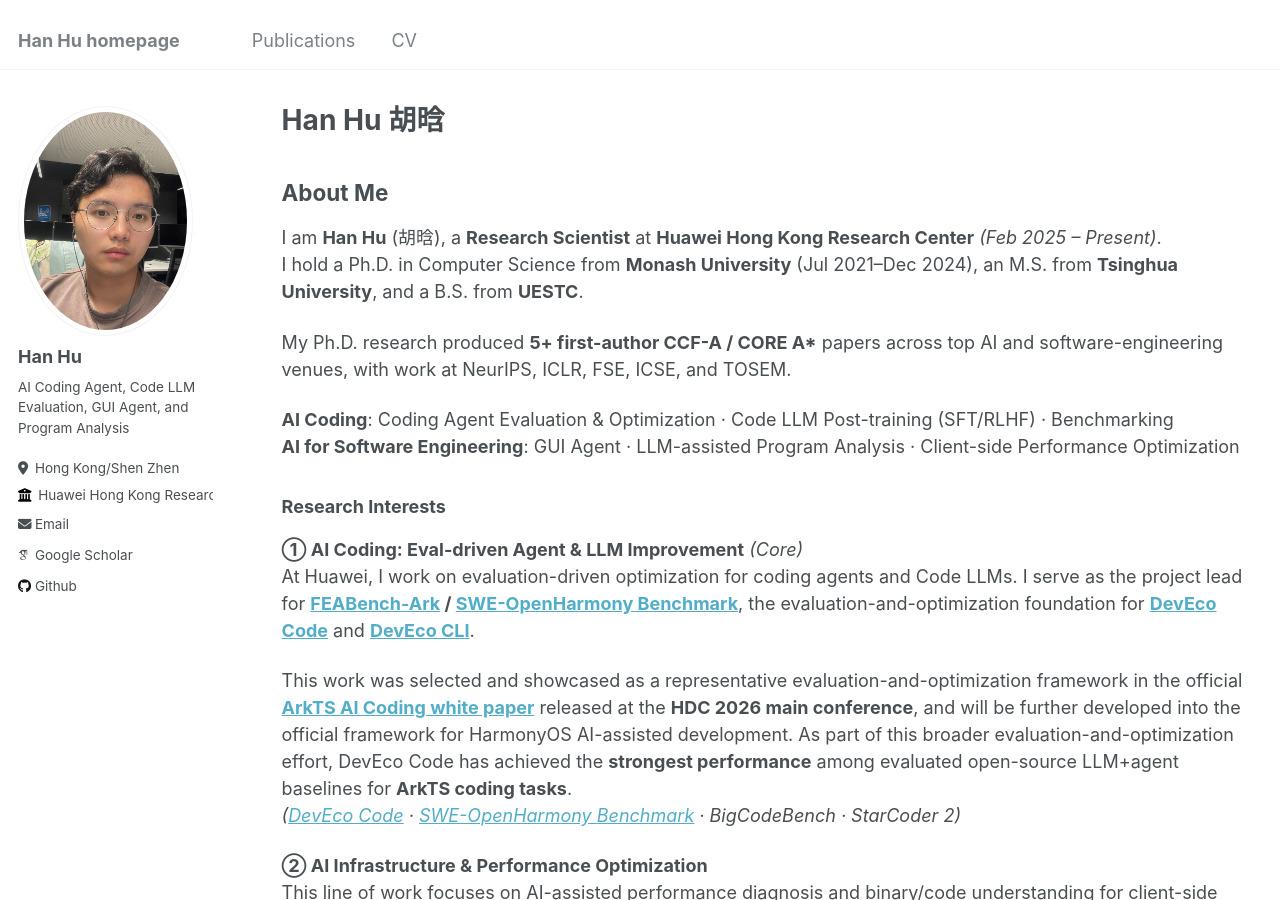
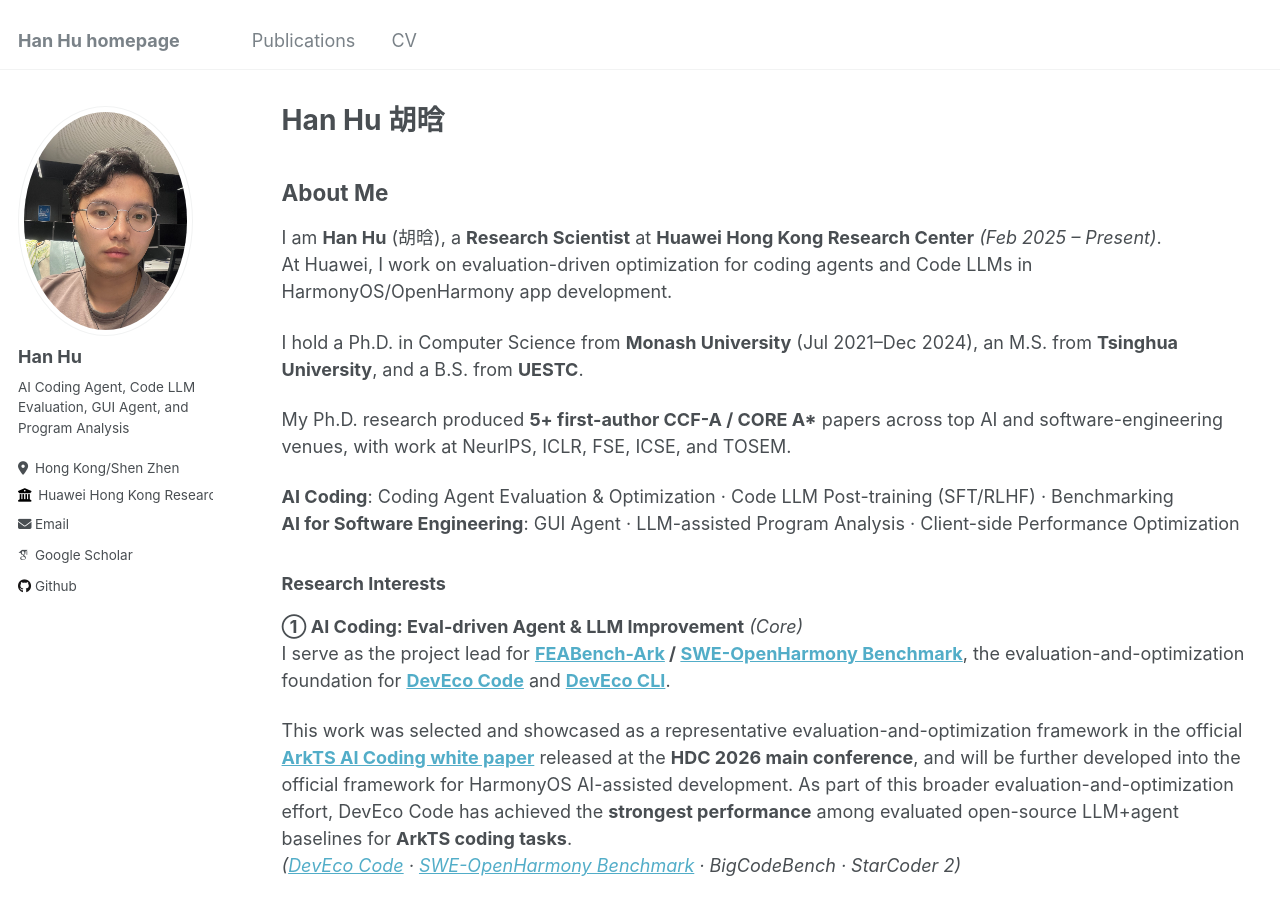
Before and after one commit to huhanGitHub/huhanGitHub.github.io, a Jekyll site: the page built from _pages/about.md, in a window 1280 px wide and 900 px high. Built offline with Jekyll 4.4.1, drawn with Linux system fonts in a browser that asks for light colours; some web fonts are replaced; part of the change alters nothing that is shown.

Commit message:
Refine homepage Huawei work summary

```diff
--- a/_pages/about.md
+++ b/_pages/about.md
@@ -11,6 +11,8 @@ redirect_from:
 ## About Me
 
 I am **Han Hu** (胡晗), a **Research Scientist** at **Huawei Hong Kong Research Center** *(Feb 2025 – Present)*.
+At Huawei, I work on evaluation-driven optimization for coding agents and Code LLMs in HarmonyOS/OpenHarmony app development.
+
 I hold a Ph.D. in Computer Science from **Monash University** (Jul 2021–Dec 2024), an M.S. from **Tsinghua University**, and a B.S. from **UESTC**.
 
 My Ph.D. research produced **5+ first-author CCF-A / CORE A\*** papers across top AI and software-engineering venues, with work at NeurIPS, ICLR, FSE, ICSE, and TOSEM.
@@ -21,7 +23,7 @@ My Ph.D. research produced **5+ first-author CCF-A / CORE A\*** papers across to
 ### Research Interests
 
 **① AI Coding: Eval-driven Agent & LLM Improvement** *(Core)*
-At Huawei, I work on evaluation-driven optimization for coding agents and Code LLMs. I serve as the project lead for **[FEABench-Ark](https://developer.huawei.com/consumer/cn/doc/guidebook/aitech2026-4-2-0000002594762498) / [SWE-OpenHarmony Benchmark](https://gitcode.com/SMAT/SWE-OpenHarmony)**, the evaluation-and-optimization foundation for **[DevEco Code](https://gitcode.com/openharmony-sig/deveco-code)** and **[DevEco CLI](https://gitcode.com/openharmony-sig/deveco-cli)**.
+I serve as the project lead for **[FEABench-Ark](https://developer.huawei.com/consumer/cn/doc/guidebook/aitech2026-4-2-0000002594762498) / [SWE-OpenHarmony Benchmark](https://gitcode.com/SMAT/SWE-OpenHarmony)**, the evaluation-and-optimization foundation for **[DevEco Code](https://gitcode.com/openharmony-sig/deveco-code)** and **[DevEco CLI](https://gitcode.com/openharmony-sig/deveco-cli)**.
 
 This work was selected and showcased as a representative evaluation-and-optimization framework in the official **[ArkTS AI Coding white paper](https://developer.huawei.com/consumer/cn/doc/guidebook/aitech2026-1-0000002594922404)** released at the **HDC 2026 main conference**, and will be further developed into the official framework for HarmonyOS AI-assisted development. As part of this broader evaluation-and-optimization effort, DevEco Code has achieved the **strongest performance** among evaluated open-source LLM+agent baselines for **ArkTS coding tasks**.
 *([DevEco Code](https://gitcode.com/openharmony-sig/deveco-code) · [SWE-OpenHarmony Benchmark](https://gitcode.com/SMAT/SWE-OpenHarmony) · BigCodeBench · StarCoder 2)*
@@ -48,7 +50,7 @@ If you are interested in collaborating on research projects or joining our team,
 
 ## Latest News
 
-- **2026/07:** **[FEABench-Ark](https://developer.huawei.com/consumer/cn/doc/guidebook/aitech2026-4-2-0000002594762498) / [SWE-OpenHarmony Benchmark](https://gitcode.com/SMAT/SWE-OpenHarmony)** was selected and featured in the official **[ArkTS AI Coding white paper](https://developer.huawei.com/consumer/cn/doc/guidebook/aitech2026-1-0000002594922404)** released at the **HDC 2026 main conference**.
+- **2026/06:** **[FEABench-Ark](https://developer.huawei.com/consumer/cn/doc/guidebook/aitech2026-4-2-0000002594762498) / [SWE-OpenHarmony Benchmark](https://gitcode.com/SMAT/SWE-OpenHarmony)** was selected and featured in the official **[ArkTS AI Coding white paper](https://developer.huawei.com/consumer/cn/doc/guidebook/aitech2026-1-0000002594922404)** released at the **HDC 2026 main conference**.
 - **2026/06:** Our paper *Source-Free Detection and Impact Analysis of Compiler Optimization Problems in Mobile Applications* was accepted at **ASE 2026**.
 - **2025/10:** Our paper *Phantom Rendering Detection: Identifying and Analyzing Unnecessary UI Computations* was accepted at FSE 2026.
 - **2025/10:** Our paper *InterIDEAS: Philosophical Intertextuality via LLMs* was accepted at EMNLP 2025 and received the **Best Special Theme Paper Award**.
```
